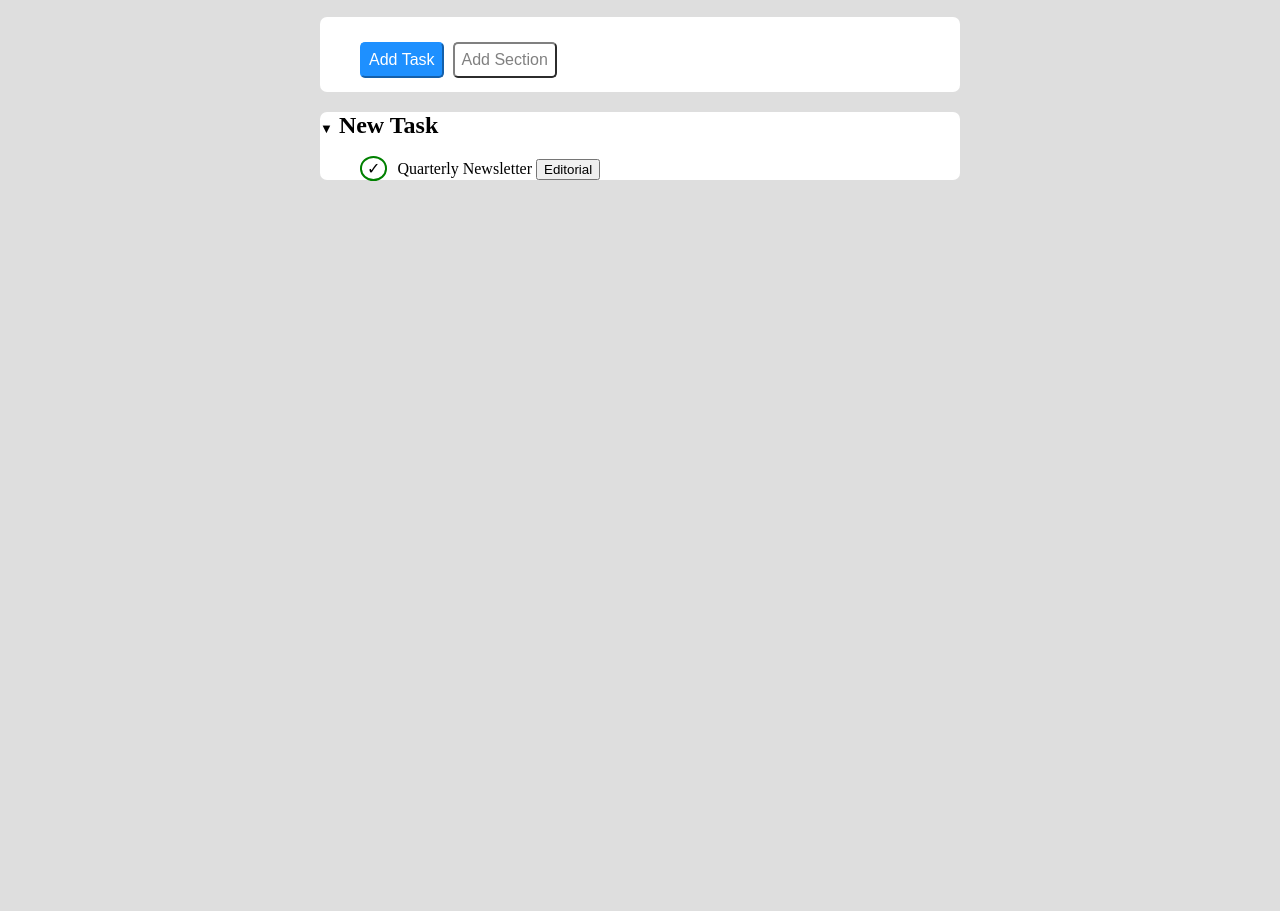
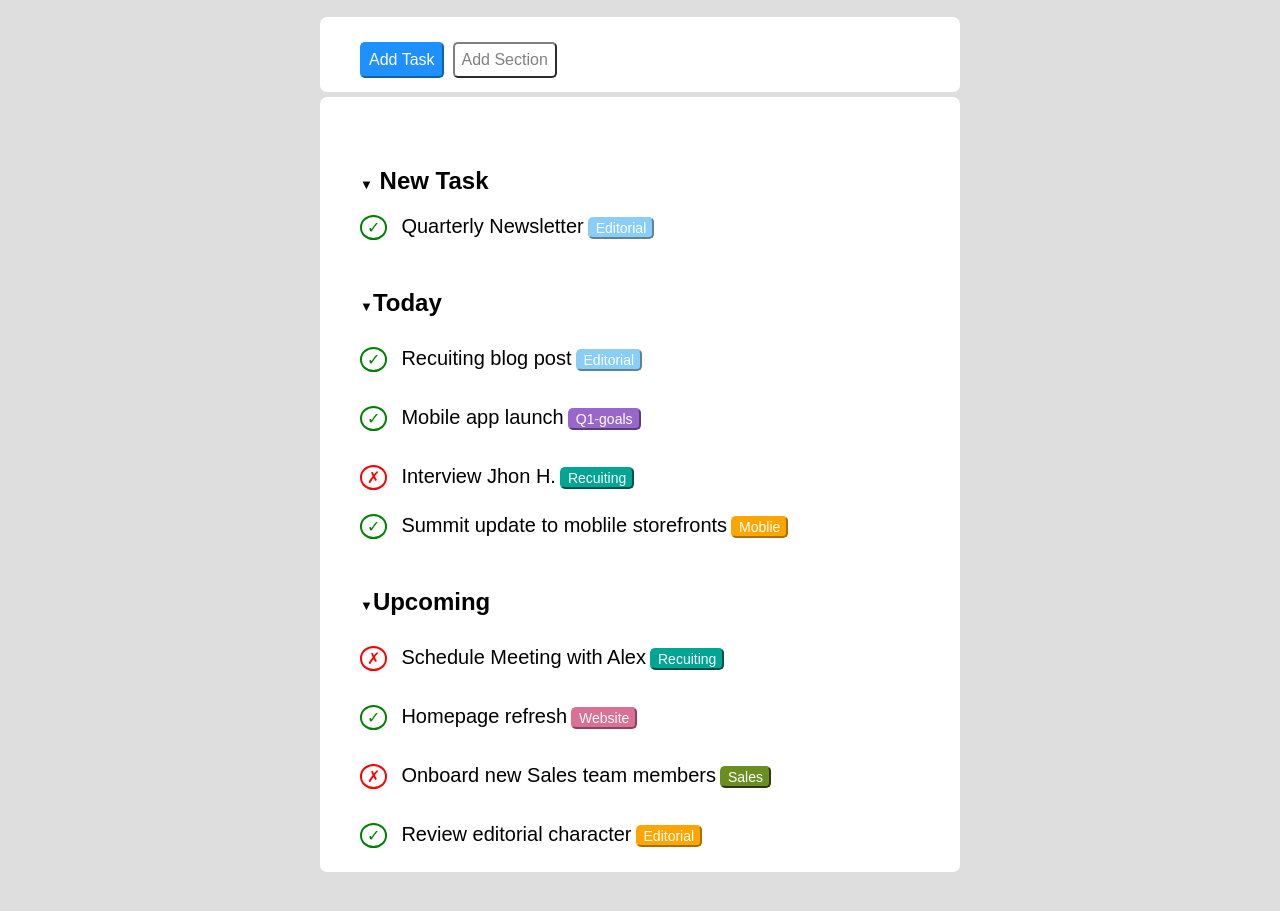
Before and after one commit to DavideCroce/html-css-toboolist, a plain HTML site: page index.html in a window 1280 px wide. Shown: the part 85-996 px from the top of the page. Before the commit the page ends 800 px from the top, so only its background shows below. Drawn offline with Linux system fonts and the light colour scheme.

Commit message:
fine lavoro

```diff
--- a/css/style.css
+++ b/css/style.css
@@ -9,6 +9,21 @@ body{
     background-color: #fff;
 }
 
+main{
+    padding-top: 20px;
+    margin-top: 5px;
+    margin-left:  10px;
+}
+
+.near{
+    padding-top: 10px;
+    padding-bottom: 25px;
+}
+
+.container-main{
+    margin-left: 40px;
+    margin-bottom: 100px;
+}
 
 
 /* Specifics */
@@ -70,6 +85,8 @@ main{
 
 ul{
     list-style-type: none;
+    margin: 0;
+    padding: 0;
 }
 
 .checked{
@@ -81,6 +98,84 @@ ul{
     border-style: solid;
     border-width: 2px;
     margin-right: 10px;
+    color: green;
 }
 
-.editorial
+.editorial{
+    background-color: lightskyblue;
+    color: white;
+    font-size: 14px;
+    border-color: #93CCEA;
+    border-radius: 5px;
+}
+
+.things{
+    font-family: Arial, Helvetica, sans-serif;
+    font-size: 20px;
+}
+
+h2{
+    font-family: Arial, Helvetica, sans-serif;
+    margin-top: 50px;
+}
+
+#q1goals{
+    background-color: #96c;
+    color: white;
+    font-size: 14px;
+    border-color: #96c;
+    border-radius: 5px;
+}
+
+.crossed{
+    padding-right: 10px;
+    background-color: white;
+    padding: 2px 5px;
+    border-radius: 50%;
+    border-color: red;
+    border-style: solid;
+    border-width: 2px;
+    margin-right: 10px;
+    color: red;
+}
+
+.recuiting{
+    background-color: #00A693;
+    color: white;
+    font-size: 14px;
+    border-color: #00A693;
+    border-radius: 5px;
+}
+
+#mobile{
+    background-color: orange;
+    color: white;
+    font-size: 14px;
+    border-color: orange;
+    border-radius: 5px
+}
+
+#editorial2{
+    background-color: orange;
+    color: white;
+    font-size: 14px;
+    border-color: orange;
+    border-radius: 5px
+}
+
+#website{
+    background-color: palevioletred;
+    color: white;
+    font-size: 14px;
+    border-color: palevioletred;
+    border-radius: 5px
+}
+
+#sales{
+    background-color: olivedrab;
+    color: white;
+    font-size: 14px;
+    border-color: olivedrab;
+    border-radius: 5px
+
+}
--- a/index.html
+++ b/index.html
@@ -24,12 +24,66 @@
     </header>
     <!--finestra delle task-->
     <main>
-      <div class="new-task">
-        <h2> <span class="arrow">&#9660;</span> New Task</h2>
-        <ul>
-            <li><span class="checked">&check;</span>Quarterly Newsletter <button class="editorial">Editorial</button></li>
-        </ul>
-      </div>
+        <div class="container-main">
+            <div class="new-task">
+                <h2> <span class="arrow">&#9660;</span> New Task</h2>
+                <ul>
+                    <li>
+                        <span class="checked">&check;</span>
+                        <span class="things">Quarterly Newsletter</span>
+                        <button class="editorial">Editorial</button>
+                    </li>
+                </ul>
+
+                <h2><span class="arrow">&#9660;</span>Today</h2>
+                <ul>
+                    <li class="near">
+                        <span class="checked">&check;</span>
+                        <span class="things">Recuiting blog post</span>
+                        <button class="editorial">Editorial</button>
+                    </li>
+                    <li class="near">
+                        <span class="checked">&check;</span>
+                        <span class="things">Mobile app launch</span>
+                        <button id="q1goals">Q1-goals</button>
+                    </li>
+                    <li class="near">
+                        <span class="crossed">&cross;</span>
+                        <span class="things">Interview Jhon H.</span>
+                        <button class="recuiting">Recuiting</button>
+                    </li>
+                    <li>
+                        <span class="checked">&check;</span>
+                        <span class="things"> Summit update to moblile storefronts</span>
+                        <button id="mobile">Moblie</button>
+                    </li>
+                </ul>
+                <h2><span class="arrow">&#9660;</span>Upcoming</h2>
+                <ul>
+                    <li class="near">
+                        <span class="crossed">&cross;</span>
+                        <span class="things">Schedule Meeting with Alex</span>
+                        <button class="recuiting">Recuiting</button>
+                    </li>
+                    <li class="near">
+                        <span class="checked">&check;</span>
+                        <span class="things">Homepage refresh</span>
+                        <button id="website">Website</button>
+                    </li>
+                    <li class="near">
+                        <span class="crossed">&cross;</span>
+                        <span class="things">Onboard new Sales team members</span>
+                        <button id="sales">Sales</button>
+                    </li>
+                    <li class="near">
+                        <span class="checked">&check;</span>
+                        <span class="things">Review editorial character</span>
+                        <button id="editorial2">Editorial</button>
+                    </li>
+                </ul>
+            </div>
+        </div>
+
 
     </main>
 
```
